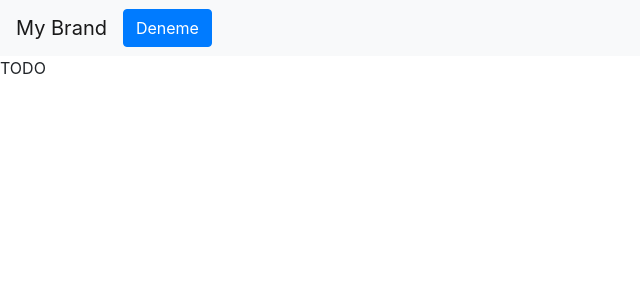
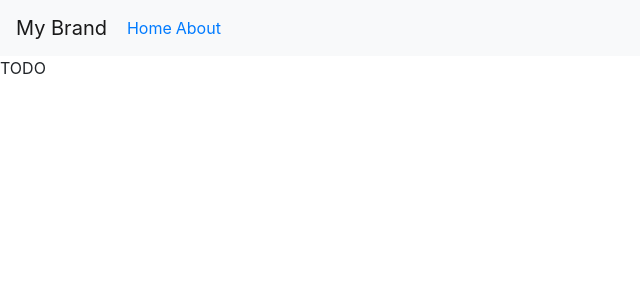
Before and after one commit to cankulpedin/coffee-boost, a React app: page / in a window 1280 px wide. Shown: the top 300 px of the page, without its empty margins (0-640 px from the left). Built offline with nearby package versions, Linux system fonts and the light colour scheme.

Commit message:
feat: make navigation bar a seperate component

```diff
--- a/src/App.tsx
+++ b/src/App.tsx
@@ -2,17 +2,13 @@ import React from "react";
 /* import styled from "styled-components"; */
 import { BrowserRouter as Router } from "react-router-dom";
 
-import { Navbar, Button } from "react-bootstrap";
-
 import { Routes } from "./routes/Routes";
+import { NavigationBar } from "./components/NavigationBar";
 
 export const App = (): JSX.Element => (
   <div>
     <Router>
-      <Navbar bg="light" expand="lg">
-        <Navbar.Brand href="#home">My Brand</Navbar.Brand>
-        <Button>Deneme</Button>
-      </Navbar>
+      <NavigationBar navigationAlignment="left" />
       <Routes />
     </Router>
   </div>
--- /dev/null
+++ b/src/components/NavigationBar.tsx
@@ -0,0 +1,41 @@
+import React from "react";
+import { Navbar, Nav } from "react-bootstrap";
+import { Link } from "react-router-dom";
+import styled from "styled-components";
+
+interface NavigationBarPropsInterface {
+  navigationAlignment: string;
+}
+
+const ALIGNMENT_CONSTANTS = {
+  LEFT: "justify-content-start",
+  RIGHT: "justify-content-between",
+};
+
+const StyledLink = styled(Link)`
+  margin-left: 4px;
+`;
+
+export const NavigationBar = (
+  props: NavigationBarPropsInterface
+): JSX.Element => {
+  const getAlignmentClass = () => {
+    switch (props.navigationAlignment) {
+      case "right":
+        return ALIGNMENT_CONSTANTS.RIGHT;
+      case "left":
+      default:
+        return ALIGNMENT_CONSTANTS.LEFT;
+    }
+  };
+
+  return (
+    <Navbar className={getAlignmentClass()} bg="light">
+      <Navbar.Brand>My Brand</Navbar.Brand>
+      <Nav.Item>
+        <StyledLink to="/">Home</StyledLink>
+        <StyledLink to="/about">About</StyledLink>
+      </Nav.Item>
+    </Navbar>
+  );
+};
```
